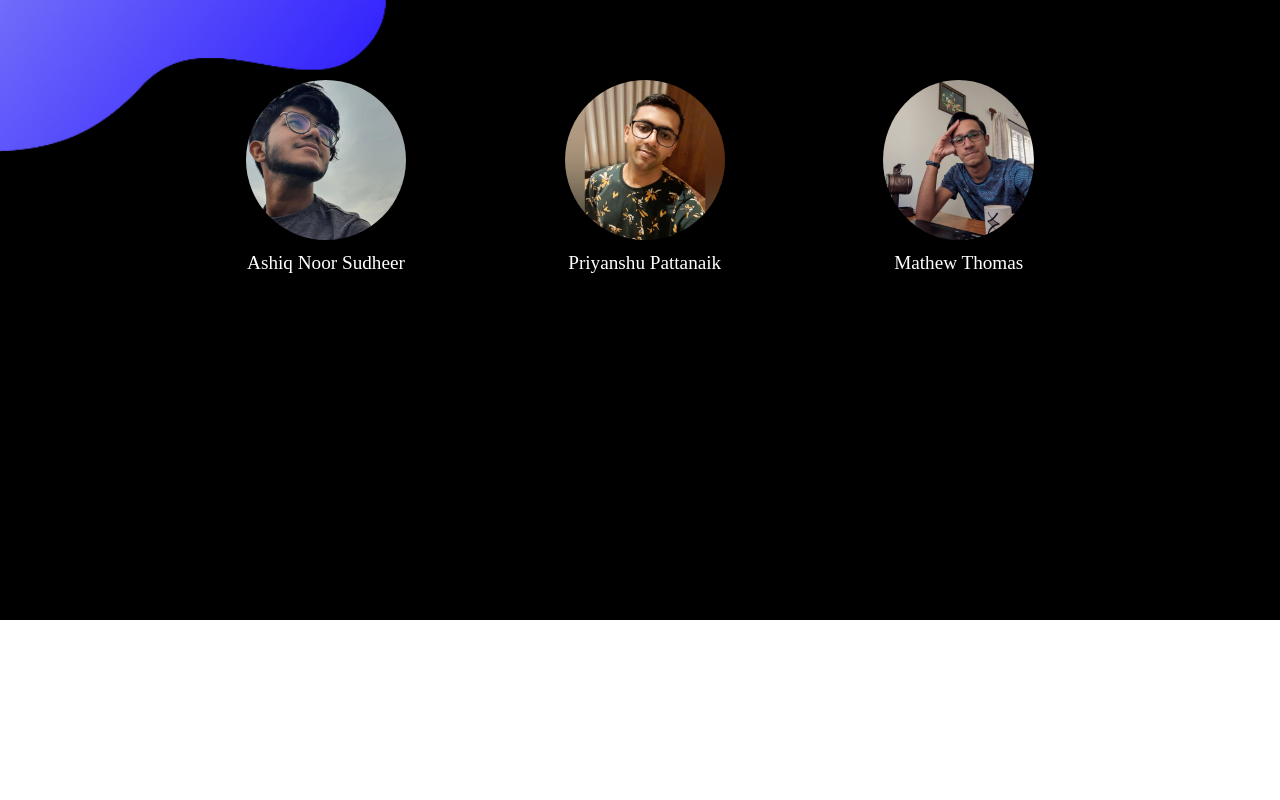
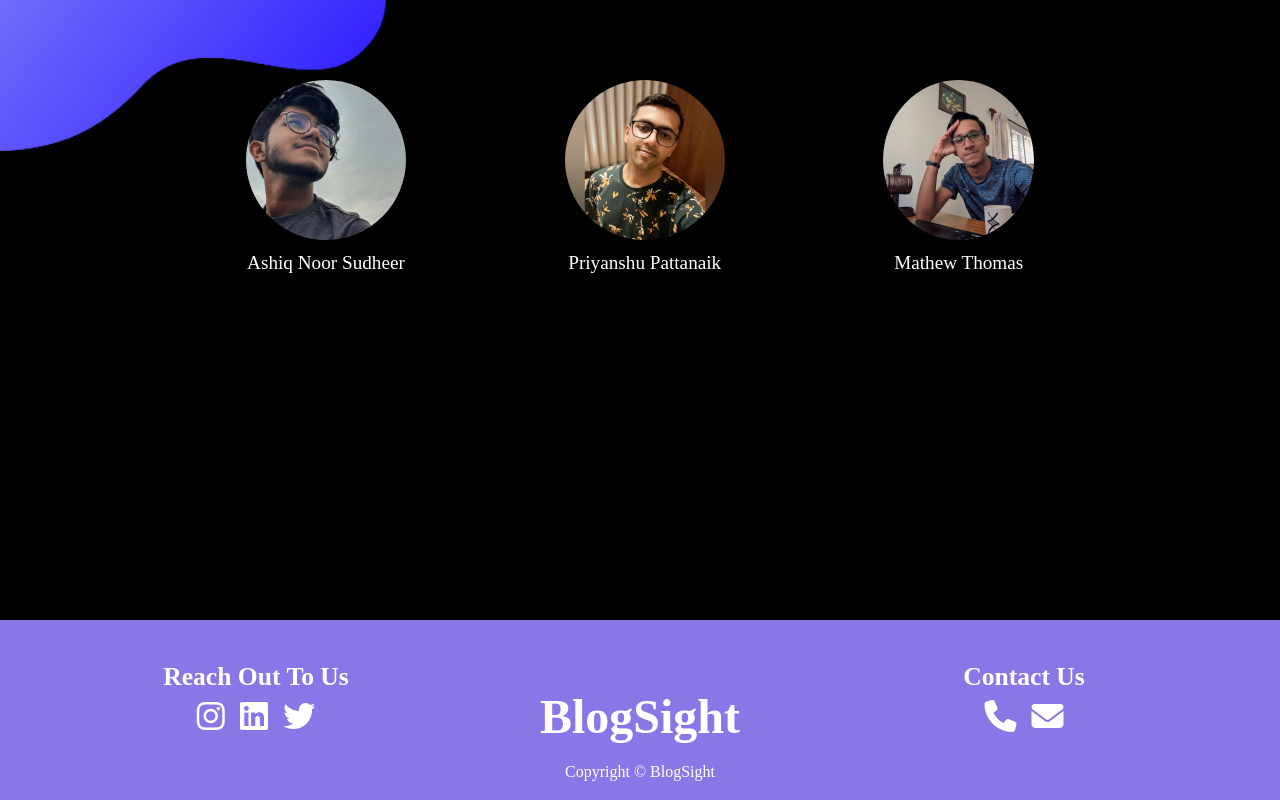
Before and after one commit to AshiqNoor-S/Blog-Sight, a React (Create React App) app in the folder blogsight/: page / in a window 1280 px wide. Shown: the part 1780-2580 px from the top of the page. Before the commit the page ends 2400 px from the top, so only its background shows below. Built offline with nearby package versions, Linux system fonts and the light colour scheme; a web font is replaced by a local one.

Commit message:
Add footer with styles

```diff
--- a/blogsight/public/hero.css
+++ b/blogsight/public/hero.css
@@ -145,3 +145,68 @@
     font-family: 'Red Rose', cursive;
     margin-top: 5%;
 }
+
+/* Footer */
+
+.footer {
+    display: flex;
+    flex-direction: row;
+    justify-content: space-around;
+    align-items: center;
+    text-align: center;
+    background-color: #8878e7;
+    padding: 0% 5% 1.5%;
+}
+
+.reach-out-column {
+    width: 33%;
+    float: left;
+
+}
+
+.reach-out-text {
+    font-size: 1.6rem;
+}
+
+.reach-out-icons-row {
+
+}
+
+.reach-out-centre-column {
+    width: 33%;
+    float: left;
+    margin-top: 6%;
+}
+
+.company-name {
+    font-size: 3rem;
+}
+
+.copyright-text {
+    margin-top: 5%;
+    font-weight: 100;
+}
+
+.reach-out-contact-column {
+    width: 33%;
+    float: left;
+}
+
+.contact-us-text {
+    font-size: 1.6rem;
+}
+
+.contact-us-icons-row {
+
+}
+
+.footer i {
+    /* color: #000; */
+    margin: 2%;
+}
+
+.footer i:hover {
+    transform: scale(1.1);
+    color: #7700ff;
+    transition: all 0.1s ease-in-out;
+}
--- a/blogsight/public/index.html
+++ b/blogsight/public/index.html
@@ -5,6 +5,9 @@
     <link rel="icon" href="%PUBLIC_URL%/favicon.ico" />
     <meta name="viewport" content="width=device-width, initial-scale=1" />
     <link rel="stylesheet" href="hero.css">
+
+    <!-- FontAwesome CDN -->
+    <script src="https://kit.fontawesome.com/1c9ad4b785.js" crossorigin="anonymous"></script>
 
     <!-- Google Fonts-->
     <link rel="preconnect" href="https://fonts.googleapis.com">
--- a/blogsight/src/components/App.jsx
+++ b/blogsight/src/components/App.jsx
@@ -2,12 +2,14 @@ import React from "react";
 import Hero from "./Hero";
 import TeamSection from "./TeamSection";
 import MostTrendingSection from "./MostTrendingSection";
+import Footer from "./Footer";
 
 function App(){
     return (<div>
         <Hero />
         <MostTrendingSection />
         <TeamSection />
+        <Footer />
     </div>
 );}
 
--- a/blogsight/src/components/Footer.jsx
+++ b/blogsight/src/components/Footer.jsx
@@ -0,0 +1,30 @@
+import React from "react";
+
+function Footer(){
+	return (
+		<div className="footer">
+			<div className="reach-out-column">
+				<h3 className="reach-out-text">Reach Out To Us</h3>
+				<div className="reach-out-icons-row">
+					<a href="#"><i class="fa fa-instagram fa-2x" aria-hidden="true"></i></a>
+					<a href="#">
+					<i class="fa fa-linkedin-square fa-2x" aria-hidden="true"></i></a>
+					<a href="#"><i class="fa fa-twitter fa-2x" aria-hidden="true"></i></a>
+				</div>
+			</div>
+			<div className="reach-out-centre-column">
+				<h1 className="company-name">BlogSight</h1>
+				<p className="copyright-text">Copyright &copy; BlogSight</p>
+			</div>
+			<div className="reach-out-contact-column">
+				<h3 className="contact-us-text">Contact Us</h3>
+				<div className="contact-us-icons-row">
+					<a href="#"><i class="fa fa-phone fa-2x" aria-hidden="true"></i></a>
+					<a href="#"><i class="fa fa-envelope fa-2x" aria-hidden="true"></i></a>
+				</div>
+			</div>
+		</div>
+	);
+}
+
+export default Footer;
```
